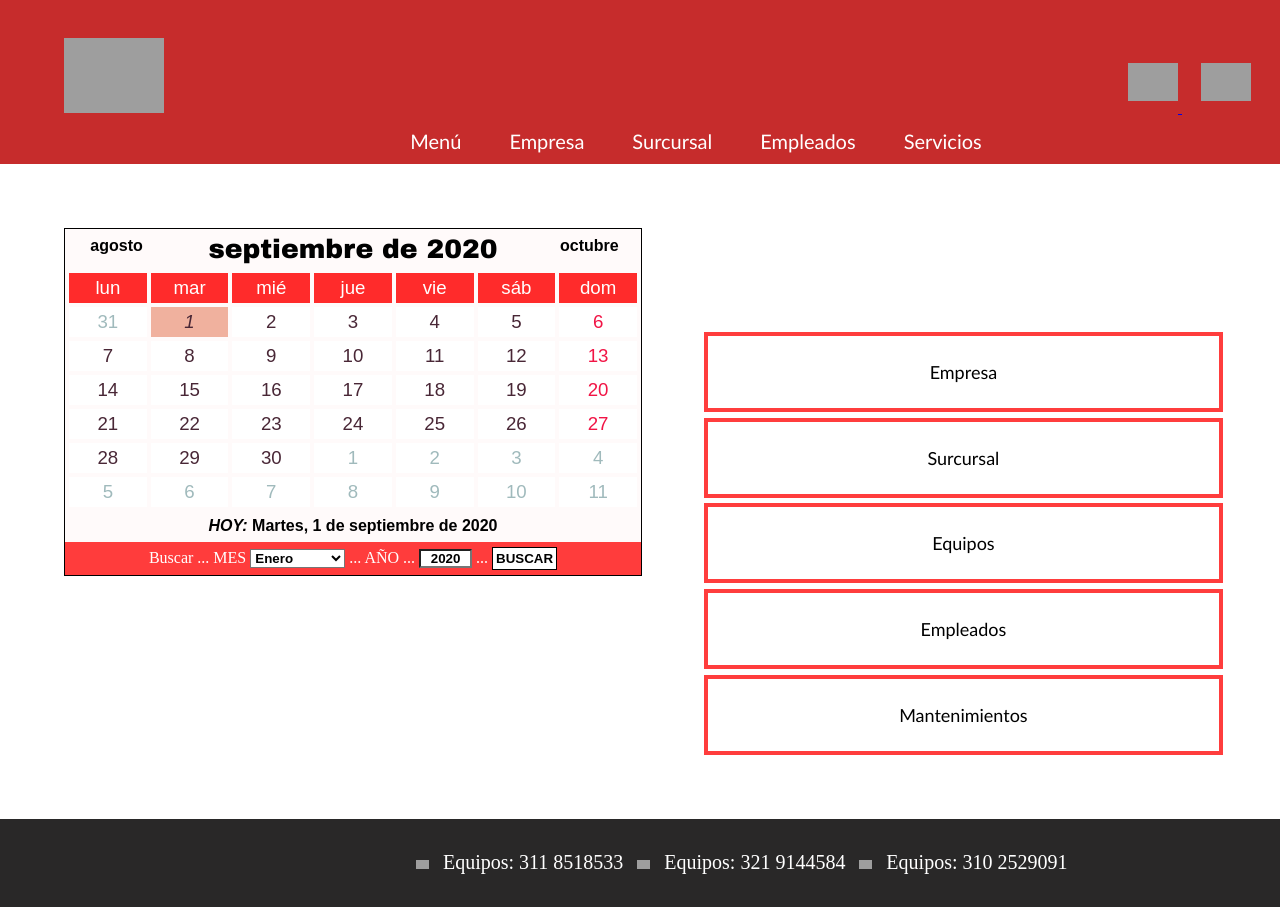
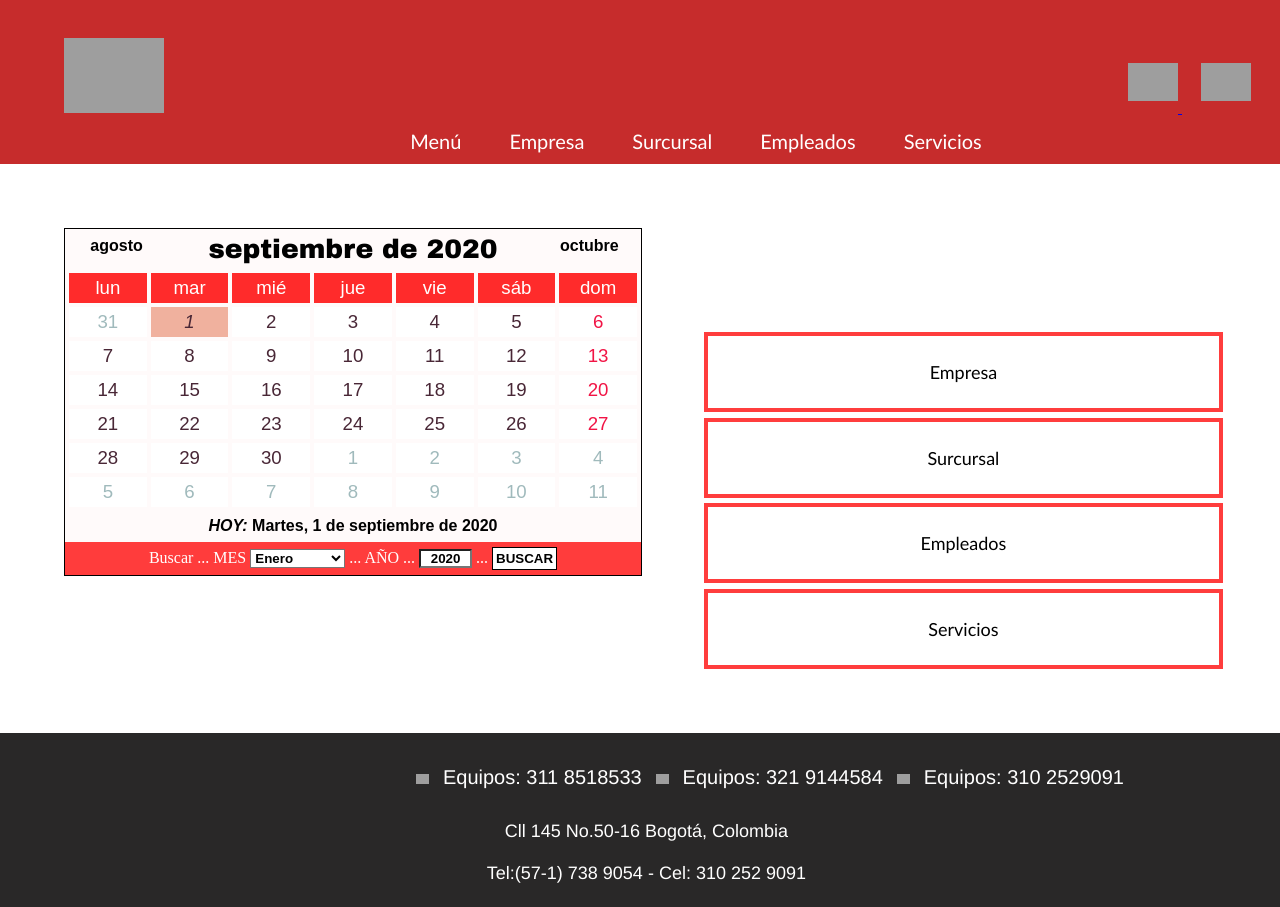
Before and after one commit to Santiago30920/JCDIngeriaTermica, a PHP site: page /views/menu.php in a window 1280 px wide. Shown: the top 907 px of the page. Run offline with PHP 8.4, Linux system fonts and the light colour scheme; the visitor is signed in with stand-in values (Sample User, id 1); data that the repository does not hold is empty; grey boxes are pictures that could not be loaded.

Commit message:
Arreglando diseño

```diff
--- a/style/css/calendario.css
+++ b/style/css/calendario.css
@@ -105,6 +105,7 @@
     font-family: 'Gill Sans', 'Gill Sans MT', Calibri, 'Trebuchet MS', sans-serif;
 }
 .busqueda a:hover{
+    transition-duration: 1s;
     background-color: rgba(255, 42, 42, 0.911);
     color: white;
     border: none;
--- a/style/css/footer.css
+++ b/style/css/footer.css
@@ -4,6 +4,7 @@ footer{
     padding-bottom: 2.5%;
 }
 .contactos{
+
     margin-left: 32.5%;
 }
 .contactos img{
@@ -11,12 +12,14 @@ footer{
     width: 1.5%;
 }
 .contactos a{
+    font-family: 'Franklin Gothic Medium', 'Arial Narrow', Arial, sans-serif;
     padding: 10px;
     font-size: 20px;
     text-decoration: none;
     color: white;
 }
 footer p{
+    font-family: 'Franklin Gothic Medium', 'Arial Narrow', Arial, sans-serif;
     color: white;
     font-size: 18px;
     margin-top: 2.5%;
@@ -33,12 +36,18 @@ footer p{
     padding-top: 2.5%;
 }
 .referencias{
+    color: white;
     width: 80%;
     margin-left: 10%;
 }
 .referencias a{
+    font-family: 'Gill Sans', 'Gill Sans MT', Calibri, 'Trebuchet MS', sans-serif;
     text-decoration: none;
     color: white;
     align-items: center;
     font-size: 20px;
 }
+.referencias a:hover{
+    color: rgb(119, 119, 119);
+    transition-duration: 0.3s;
+}
--- a/style/css/header.css
+++ b/style/css/header.css
@@ -36,6 +36,7 @@
     font-size: 20px;
 }
 .menu li:hover{
+    transition-duration: 0.5s;
     background-color: rgb(136, 0, 0);
 }
 .Cerrar{
--- a/views/menu.php
+++ b/views/menu.php
@@ -142,11 +142,10 @@ $estado = "Administrador";
         </div>
     </div>
     <div class="busqueda">
-        <a href="#" class="guias">Empresa</a>
-        <a href="#" class="guias">Surcursal</a>
-        <a href="#" class="guias">Equipos</a>
-        <a href="#" class="guias">Empleados</a>
-        <a href="#" class="guias">Mantenimientos</a>
+        <a href="Empresa.php" class="guias">Empresa</a>
+        <a href="Surcursal.php" class="guias">Surcursal</a>
+        <a href="Empleados.php" class="guias">Empleados</a>
+        <a href="Servicios.php" class="guias">Servicios</a>
     </div>
     <footer>
         <div class="contactos">
```
Also changed, not shown: style/css/login.css (+15 -7 lines), style/css/registrar.css (line endings or trailing spaces).
